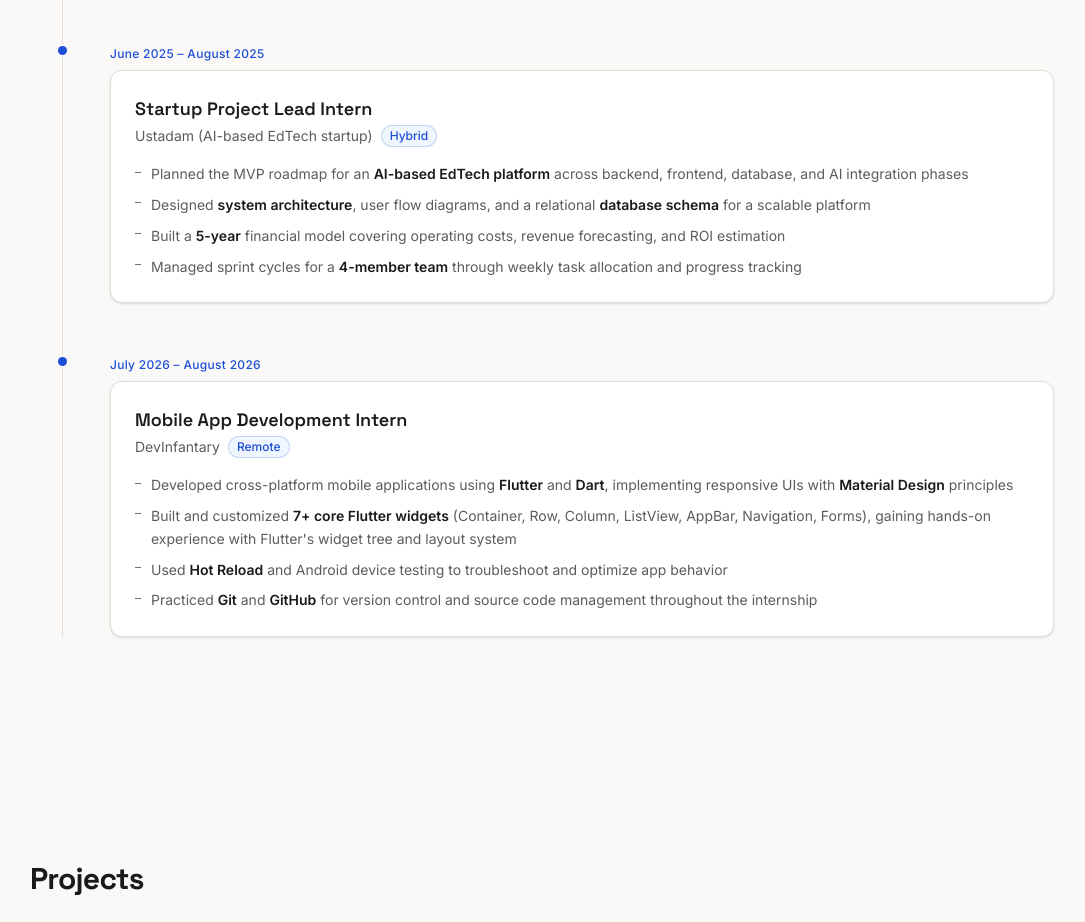
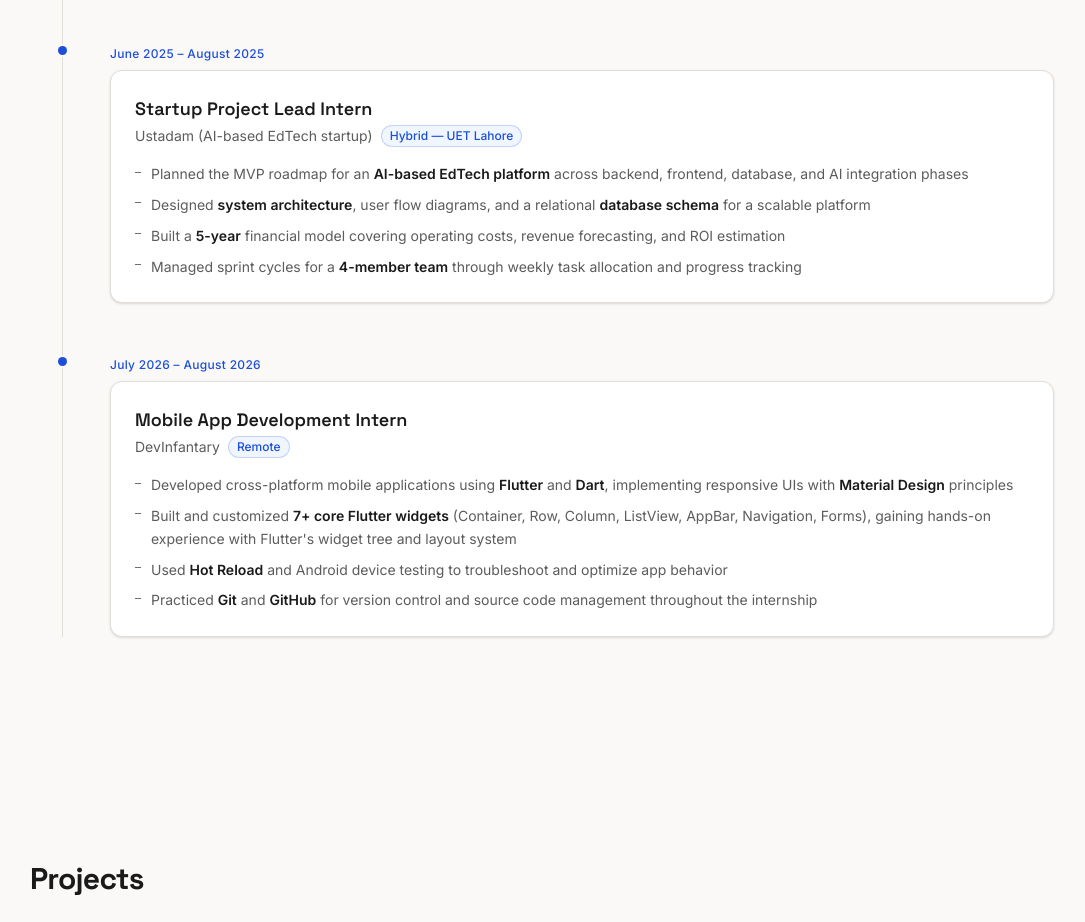
Before and after one commit to Mairaarshad19/Portfolio, a Next.js app: page / in a window 1280 px wide. Shown: the part 2300-3222 px from the top of the page, without its empty margins (98-1183 px from the left). Built offline with nearby package versions, Linux system fonts and the light colour scheme.

Commit message:
feat: rewrite FlyRank backend bullets with quantified achievements, fix work-mode tag styling

```diff
--- a/src/data/portfolio-content.ts
+++ b/src/data/portfolio-content.ts
@@ -69,7 +69,7 @@ export const experienceContent: Experience[] = [
   {
     role: "Startup Project Lead Intern",
     company: "Ustadam (AI-based EdTech startup)",
-    workMode: "Hybrid",
+    workMode: "Hybrid — UET Lahore",
     dates: "June 2025 – August 2025",
     bullets: [
       "Planned the MVP roadmap for an **AI-based EdTech platform** across backend, frontend, database, and AI integration phases",
```
Also changed, not shown: public/projects/querymind.png, tsc-check.txt (added).
